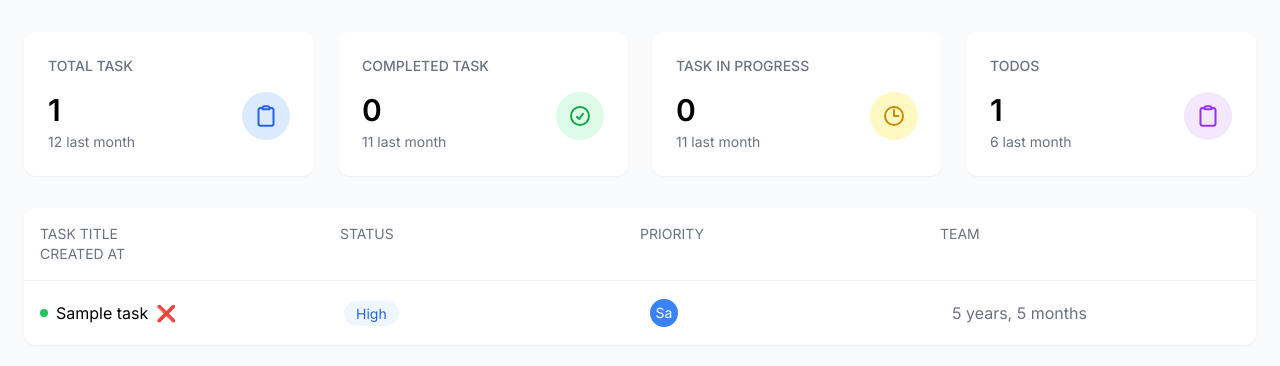
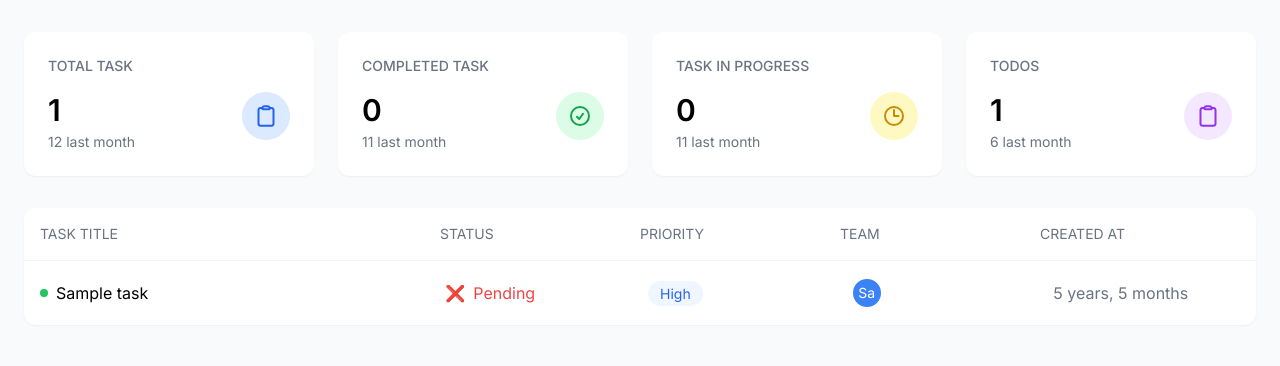
Before and after one commit to majharul-web/task-management-django, a Django app: page /tasks/manager-dashboard/ in a window 1280 px wide. Shown: the part 64-430 px from the top of the page. Run offline with Django 5.2, Linux system fonts and the light colour scheme; tables that the repository leaves empty hold one stand-in row (values such as "Sample post").

Commit message:
added style in task

```diff
--- a/static/css/output.css
+++ b/static/css/output.css
@@ -632,10 +632,6 @@ video {
   grid-column: span 2 / span 2;
 }
 
-.col-span-3 {
-  grid-column: span 3 / span 3;
-}
-
 .mx-auto {
   margin-left: auto;
   margin-right: auto;
@@ -762,12 +758,12 @@ video {
   grid-template-columns: repeat(1, minmax(0, 1fr));
 }
 
-.grid-cols-12 {
-  grid-template-columns: repeat(12, minmax(0, 1fr));
+.grid-cols-5 {
+  grid-template-columns: repeat(5, minmax(0, 1fr));
 }
 
-.grid-cols-4 {
-  grid-template-columns: repeat(4, minmax(0, 1fr));
+.grid-cols-6 {
+  grid-template-columns: repeat(6, minmax(0, 1fr));
 }
 
 .content-start {
@@ -788,10 +784,6 @@ video {
 
 .justify-between {
   justify-content: space-between;
-}
-
-.gap-1 {
-  gap: 0.25rem;
 }
 
 .gap-2 {
@@ -1048,10 +1040,6 @@ video {
   font-weight: 600;
 }
 
-.capitalize {
-  text-transform: capitalize;
-}
-
 .text-blue-500 {
   --tw-text-opacity: 1;
   color: rgb(59 130 246 / var(--tw-text-opacity, 1));
@@ -1070,11 +1058,6 @@ video {
 .text-gray-500 {
   --tw-text-opacity: 1;
   color: rgb(107 114 128 / var(--tw-text-opacity, 1));
-}
-
-.text-gray-600 {
-  --tw-text-opacity: 1;
-  color: rgb(75 85 99 / var(--tw-text-opacity, 1));
 }
 
 .text-gray-800 {
--- a/tasks/templates/dashboard/manager-dashboard.html
+++ b/tasks/templates/dashboard/manager-dashboard.html
@@ -4,8 +4,8 @@
 {% comment %}  Task List   {% endcomment %}
 <div class="bg-white rounded-xl shadow-sm">
   {% comment %}  Task Header  {% endcomment %}
-  <div class="grid grid-cols-4 p-4 border-b border-gray-100 text-sm text-gray-500">
-    <div>TASK TITLE</div>
+  <div class="grid grid-cols-6 p-4 border-b border-gray-100 text-sm text-gray-500">
+    <div class="col-span-2">TASK TITLE</div>
     <div>STATUS</div>
     <div>PRIORITY</div>
     <div>TEAM</div>
@@ -16,17 +16,28 @@
 
    {% for task in tasks %}
    {% comment %}  Item 1 {% endcomment %}
-   <div class="grid grid-cols-4 gap-4 p-4 items-center">
+   <div class="grid grid-cols-6 gap-4 p-4 items-center">
+      <div class="flex items-center gap-2 col-span-2">
+        <div class="w-2 h-2 rounded-full bg-green-500"></div>
+         <span>{{ task.title }}</span>
+      </div>
       <div class="flex items-center gap-2">
-        <div class="w-2 h-2 rounded-full bg-green-500"></div>
-        <span>{{ task.title }}</span>
-        {% if task.status == 'COMPLETED' %}
+         {% if task.status == 'COMPLETED' %}
           <span class="text-green-500">✔️</span>
-        {% elif task.status == 'IN PROGRESS' %}
+        {% elif task.status == 'IN_PROGRESS' %}
           <span class="text-yellow-500">⏳</span>
         {% else %}
           <span class="text-red-500">❌</span>
         {% endif %}
+
+        {% if task.status == 'COMPLETED' %}
+          <span class="text-green-500">Completed</span>
+        {% elif task.status == 'IN_PROGRESS' %}
+          <span class="text-yellow-500">In Progress</span>
+        {% else %}
+          <span class="text-red-500">Pending</span>
+        {% endif %}
+
       </div>
 
       <div>
```
